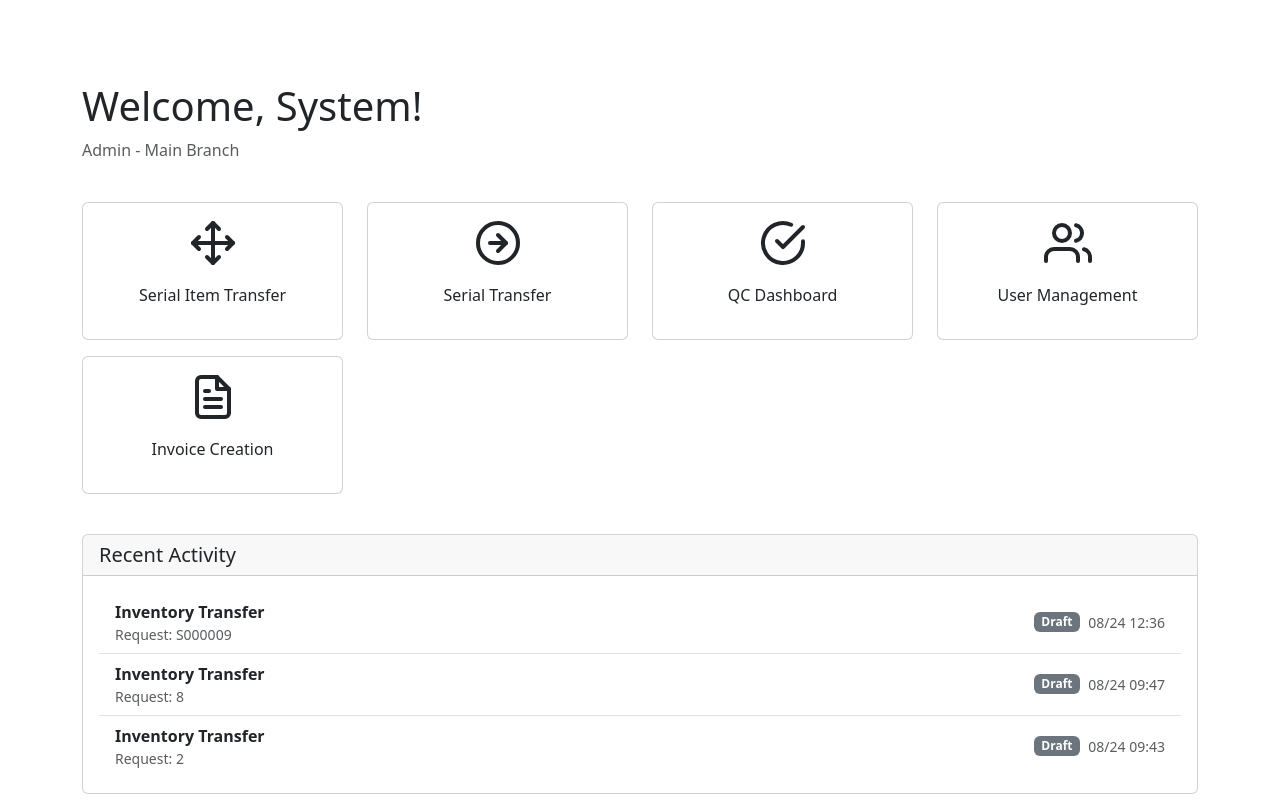
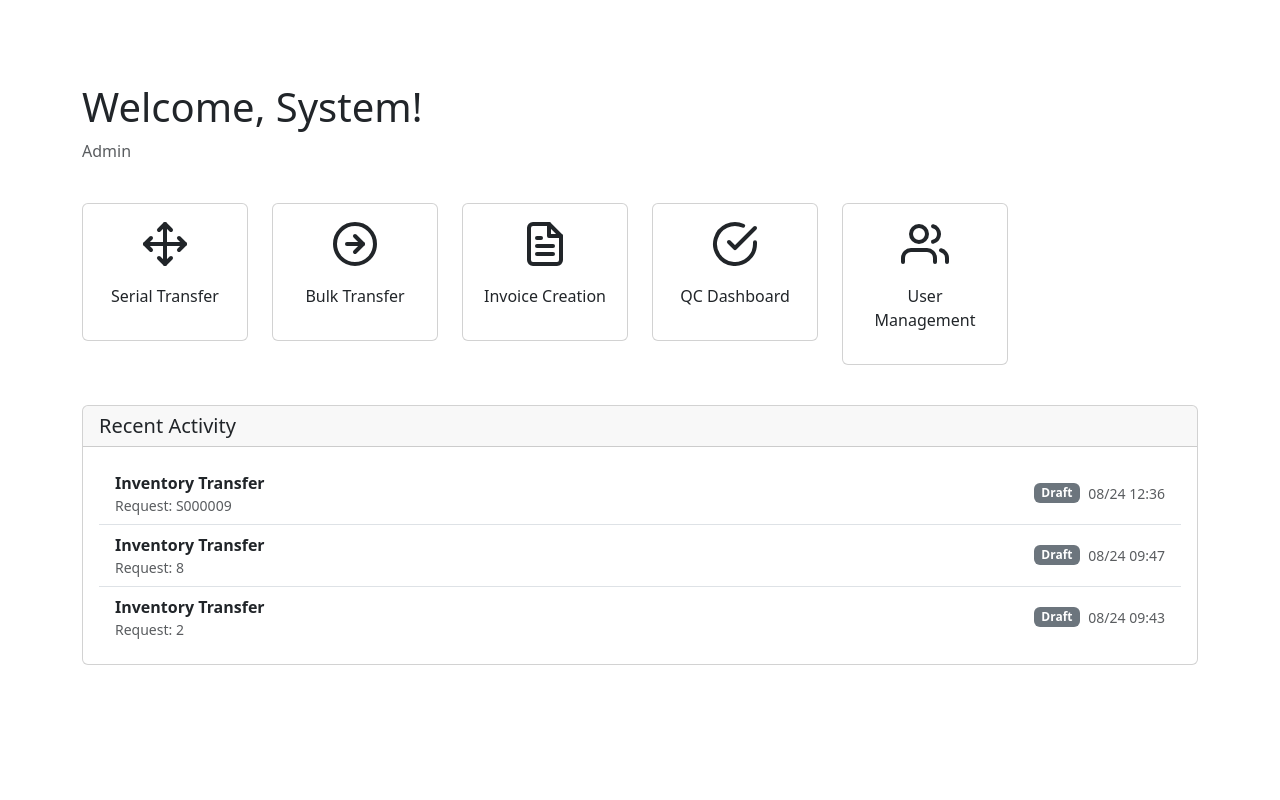
Before and after one commit to pragavigithub/Lobby_Add_on_20250830, a Flask app: page /dashboard in a window 1280 px wide. Run offline with Flask 3, Linux system fonts and the light colour scheme; a user stored in the database is signed in; some libraries are stand-ins or nearby versions.

Commit message:
All UI Update Modified.

```diff
--- a/api_cascading_dropdowns.py
+++ b/api_cascading_dropdowns.py
@@ -89,8 +89,7 @@ def cascading_get_bin_locations():
         return jsonify({
             'success': True,
             'bins': [
-                {'BinCode': f'{warehouse_code}-A01', 'BinName': 'Aisle A - Position 01'},
-                {'BinCode': f'{warehouse_code}-B01', 'BinName': 'Aisle B - Position 01'}
+
             ]
         })
 
--- a/modules/inventory_transfer/templates/serial_transfer_index.html
+++ b/modules/inventory_transfer/templates/serial_transfer_index.html
@@ -6,7 +6,7 @@
 <div class="row mb-4">
     <div class="col-12">
         <div class="d-flex justify-content-between align-items-center">
-            <h1><i data-feather="hash"></i> Serial Number Stock Transfer</h1>
+            <h3> Serial Number Stock Transfer</h3>
             <a href="{{ url_for('inventory_transfer.serial_create') }}" class="btn btn-primary">
                 <i data-feather="plus"></i> Create Serial Transfer
             </a>
@@ -63,7 +63,7 @@
         <div class="card">
             <div class="card-header">
                 <div class="d-flex justify-content-between align-items-center">
-                    <h5 class="mb-0"><i data-feather="list"></i> Serial Number Transfer Documents</h5>
+                    <h1 class="h5 mb-0 text-gray-800"><i data-feather="list"></i> Serial Number Transfer Documents</h1>
                     {% if pagination %}
                     <small class="text-muted">
                         Showing {{ pagination.per_page * (pagination.page - 1) + 1 }} to
--- a/modules/invoice_creation/routes.py
+++ b/modules/invoice_creation/routes.py
@@ -1661,6 +1661,8 @@ def generate_sap_invoice_json(invoice):
         # Generate SAP B1 Invoice JSON
         sap_invoice = {
             'DocDate': datetime.now().strftime('%Y-%m-%dT%H:%M:%S.%fZ'),
+            "U_EA_CREATEDBy": current_user.username,
+            "U_EA_Approved": current_user.username,
             'DocDueDate': (datetime.now() + timedelta(days=30)).strftime('%Y-%m-%dT%H:%M:%S.%fZ'),
             'BPL_IDAssignedToInvoice': serial_item.bpl_id,#getattr(invoice, 'bpl_id', 5),  # Default to 5 if not set
             'BPLName': serial_item.bpl_name,#getattr(invoice, 'bpl_name', 'ORD-CHENNAI'),
--- a/modules/serial_item_transfer/routes.py
+++ b/modules/serial_item_transfer/routes.py
@@ -634,6 +634,8 @@ def post_to_sap(transfer_id):
             "CardCode": "",
             "CardName": "",
             "Address": "",
+            "U_EA_CREATEDBy": current_user.username,
+            "U_EA_Approved": current_user.username,
             "Comments": f"Serial Number Item Transfer from WMS - {current_user.username}",
             "JournalMemo": f"Serial Number Item Transfer - {transfer.transfer_number}",
             "PriceList": -1,
@@ -688,7 +690,7 @@ def post_to_sap(transfer_id):
         sap = SAPIntegration()
         if not sap.ensure_logged_in():
             return jsonify({'success': False, 'error': 'SAP B1 connection failed'}), 500
-        print(f"sap_Item_transfer_data (repr) --> {repr(sap_transfer_data)}")
+
         # Post directly to SAP B1 StockTransfers endpoint
         try:
             url = f"{sap.base_url}/b1s/v1/StockTransfers"
--- a/templates/base.html
+++ b/templates/base.html
@@ -70,16 +70,17 @@
                 <!--                            <i data-feather="move"></i> Batch Transfer-->
                 <!--                        </a>-->
                 <!--                    </li>-->
+
+                {% if current_user.has_permission('serial_item_transfer')%}
                 <li class="nav-item">
-                    <a class="nav-link" href="{{ url_for('inventory_transfer.serial_index') }}">
-                        <i data-feather="hash"></i> Serial Transfer
+                    <a class="nav-link" href="{{ url_for('serial_item_transfer.index') }}">
+                        <i data-feather="move" class="mb-1" style="width: 22x; height: 22px;"></i> Serial Transfer
                     </a>
                 </li>
                 {% endif %}
-                {% if current_user.has_permission('serial_item_transfer')%}
                 <li class="nav-item">
-                    <a class="nav-link" href="{{ url_for('serial_item_transfer.index') }}">
-                        <i data-feather="tag"></i> Serial Item Transfer
+                    <a class="nav-link" href="{{ url_for('inventory_transfer.serial_index') }}">
+                        <i data-feather="arrow-right-circle" class="mb-1" style="width: 22px; height: 22px;"></i> Bulk Transfer
                     </a>
                 </li>
                 {% endif %}
--- a/templates/dashboard.html
+++ b/templates/dashboard.html
@@ -6,7 +6,7 @@
 <div class="row mb-4">
     <div class="col-12">
         <h1>Welcome, {{ current_user.first_name }}!</h1>
-        <p class="text-muted">{{ current_user.role|title }} - {{ current_user.branch_name or 'No Branch Selected' }}</p>
+        <p class="text-muted">{{ current_user.role|title }} </p>
     </div>
 </div>
 
@@ -38,29 +38,39 @@
 <!--    {% endif %}-->
 
     {% if current_user.has_permission('serial_item_transfer') %}
-    <div class="col-md-3 col-sm-6 mb-3">
+    <div class="col-md-2 col-sm-6 mb-3">
         <div class="card dashboard-card" data-url="{{ url_for('serial_item_transfer.index') }}">
             <div class="card-body text-center">
                 <i data-feather="move" class="mb-3" style="width: 48px; height: 48px;"></i>
-                <p>Serial Item Transfer</p>
+                <p>Serial Transfer</p>
             </div>
         </div>
     </div>
     {% endif %}
 
     {% if current_user.has_permission('serial_transfer') %}
-    <div class="col-md-3 col-sm-6 mb-3">
+    <div class="col-md-2 col-sm-6 mb-3">
         <div class="card dashboard-card" data-url="{{ url_for('inventory_transfer.serial_index') }}">
             <div class="card-body text-center">
                 <i data-feather="arrow-right-circle" class="mb-3" style="width: 48px; height: 48px;"></i>
-                <p>Serial Transfer</p>
+                <p>Bulk Transfer</p>
             </div>
         </div>
     </div>
     {% endif %}
 
+    {% if current_user.has_permission('invoice_creation') %}
+    <div class="col-md-2 col-sm-6 mb-3">
+        <div class="card dashboard-card" data-url="{{ url_for('invoice_creation.index') }}">
+            <div class="card-body text-center">
+                <i data-feather="file-text" class="mb-3" style="width: 48px; height: 48px;"></i>
+                <p>Invoice Creation</p>
+            </div>
+        </div>
+    </div>
+    {% endif %}
     {% if current_user.has_permission('qc_dashboard') %}
-    <div class="col-md-3 col-sm-6 mb-3">
+    <div class="col-md-2 col-sm-6 mb-3">
         <div class="card dashboard-card" data-url="{{ url_for('qc_dashboard') }}">
             <div class="card-body text-center">
                 <i data-feather="check-circle" class="mb-3" style="width: 48px; height: 48px;"></i>
@@ -71,7 +81,7 @@
     {% endif %}
 
     {% if current_user.has_permission('user_management') %}
-    <div class="col-md-3 col-sm-6 mb-3">
+    <div class="col-md-2 col-sm-6 mb-3">
         <div class="card dashboard-card" data-url="{{ url_for('user_management') }}">
             <div class="card-body text-center">
                 <i data-feather="users" class="mb-3" style="width: 48px; height: 48px;"></i>
@@ -81,16 +91,6 @@
     </div>
     {% endif %}
 
-    {% if current_user.has_permission('invoice_creation') %}
-    <div class="col-md-3 col-sm-6 mb-3">
-        <div class="card dashboard-card" data-url="{{ url_for('invoice_creation.index') }}">
-            <div class="card-body text-center">
-                <i data-feather="file-text" class="mb-3" style="width: 48px; height: 48px;"></i>
-                <p>Invoice Creation</p>
-            </div>
-        </div>
-    </div>
-    {% endif %}
 
 <!--    {% if current_user.has_permission('pick_list') %}-->
 <!--    <div class="col-md-3 col-sm-6 mb-3">-->
--- a/templates/invoice_creation/index.html
+++ b/templates/invoice_creation/index.html
@@ -28,7 +28,7 @@
                     <form method="GET" action="{{ url_for('invoice_creation.index') }}">
                         <div class="row">
                             <!-- Search -->
-                            <div class="col-md-4 mb-3">
+                            <div class="col-md-3 mb-3">
                                 <label for="search" class="form-label">Search</label>
                                 <input type="text" class="form-control" id="search" name="search"
                                        placeholder="Invoice number, customer..." value="{{ search }}">
--- a/templates/serial_item_transfer/detail.html
+++ b/templates/serial_item_transfer/detail.html
@@ -5,7 +5,7 @@
 <div class="container-fluid">
     <!-- Page Header -->
     <div class="d-flex justify-content-between align-items-center mb-4">
-        <h1 class="h3 mb-0 text-gray-800">Serial Item Transfer {{ transfer.transfer_number }}</h1>
+        <h1 class="h3 mb-0 text-gray-800"><i data-feather="list"></i>Serial Item Transfer {{ transfer.transfer_number }}</h1>
         <div>
             {% if transfer.status == 'draft' and (transfer.user_id == current_user.id or current_user.role in ['admin',
             'manager']) %}
--- a/templates/serial_item_transfer/index.html
+++ b/templates/serial_item_transfer/index.html
@@ -49,7 +49,7 @@
     <!-- Transfers Table -->
     <div class="card shadow">
         <div class="card-header py-3">
-            <h6 class="m-0 font-weight-bold text-primary">Serial Item Transfers</h6>
+            <h1 class="h5 mb-0 text-gray-800"><i data-feather="list"></i>Serial Item Transfers</h1>
         </div>
         <div class="card-body">
             {% if transfers %}
```
